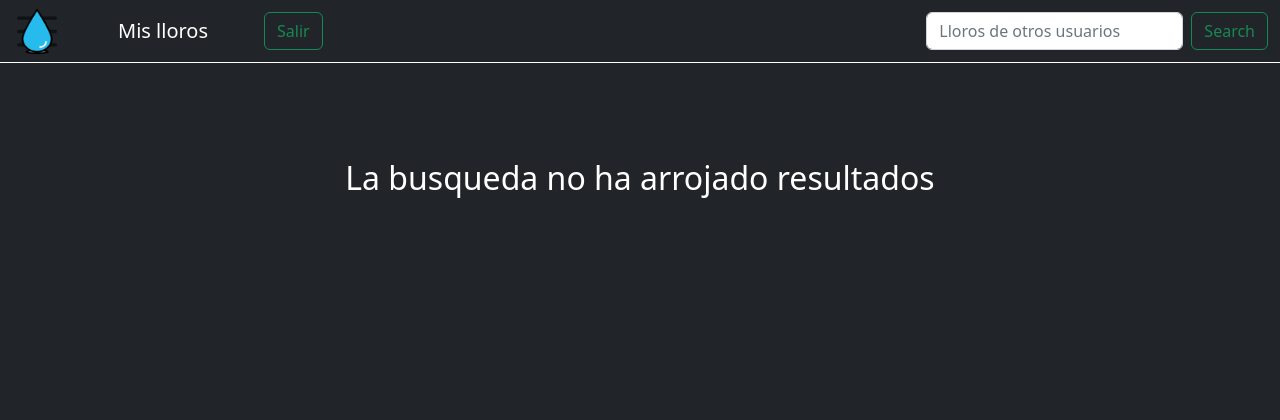
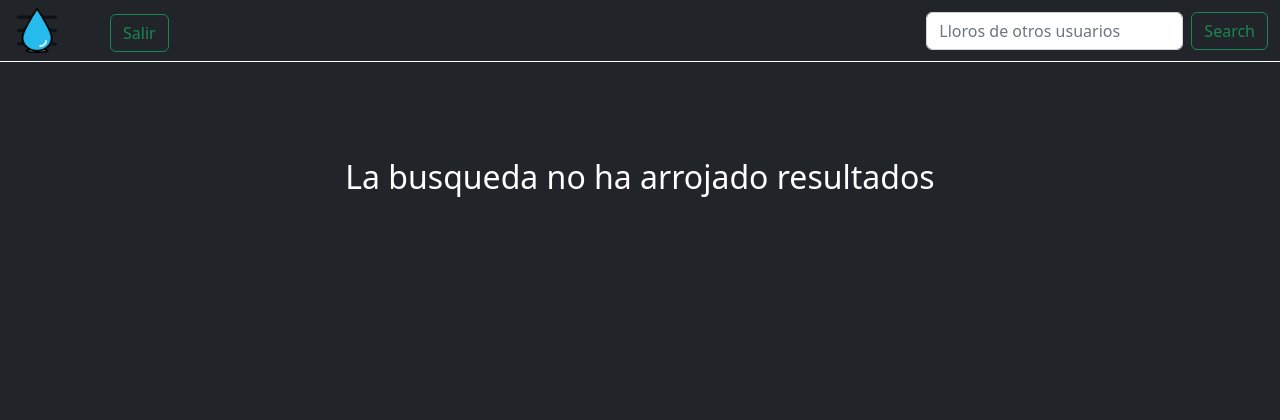
Before and after one commit to Sant1FG/lloreria, a Flask app: template templates/search_results.html in a window 1280 px wide. Shown: the top 420 px of the page. After the commit the page ends 197 px from the top, so only its background shows below. Run offline with Flask 2, Linux system fonts and the light colour scheme; the template is opened without the code that fills it, so the values that code supplies are empty.

Commit message:
fixed search bug

```diff
--- a/templates/search_results.html
+++ b/templates/search_results.html
@@ -13,9 +13,9 @@
     </a>
     <div class="collapse navbar-collapse" id="navbarSupportedContent">
       <ul class="navbar-nav me-auto mb-2 mb-lg-0">
-        <li class="nav-item ms-5">
+       <!-- <li class="nav-item ms-5">
           <a class="nav-link text-white fs-5" href="{{ url_for('user_profile',profile_id=usr.login)}}">Mis lloros</a>
-        </li>
+        </li> -->
          <li class="nav-item ms-5 d-flex ">
           <form action="/logout" method="post">
             <button class="btn btn-outline-success mt-1" type="submit">Salir</button>
```
